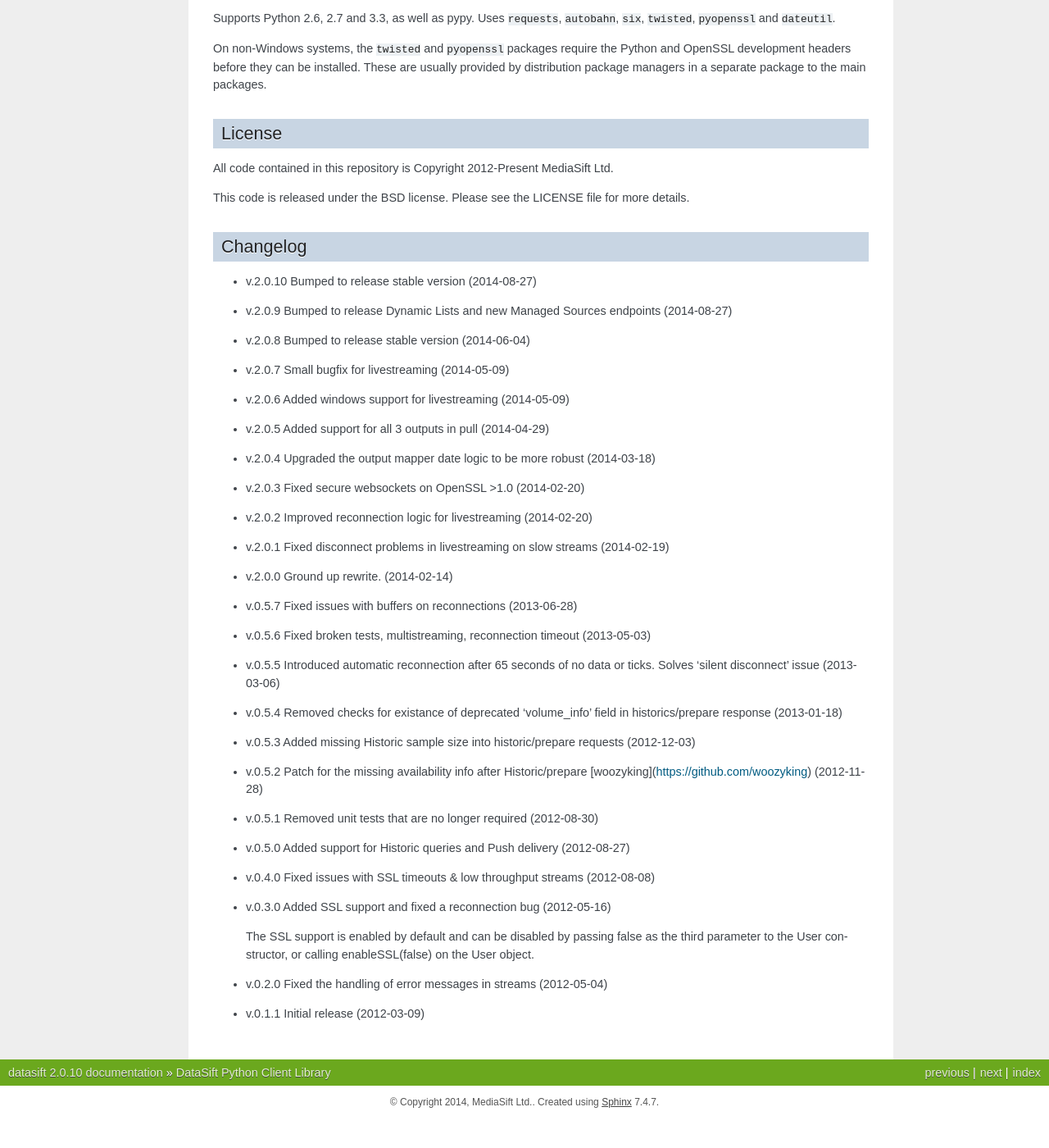
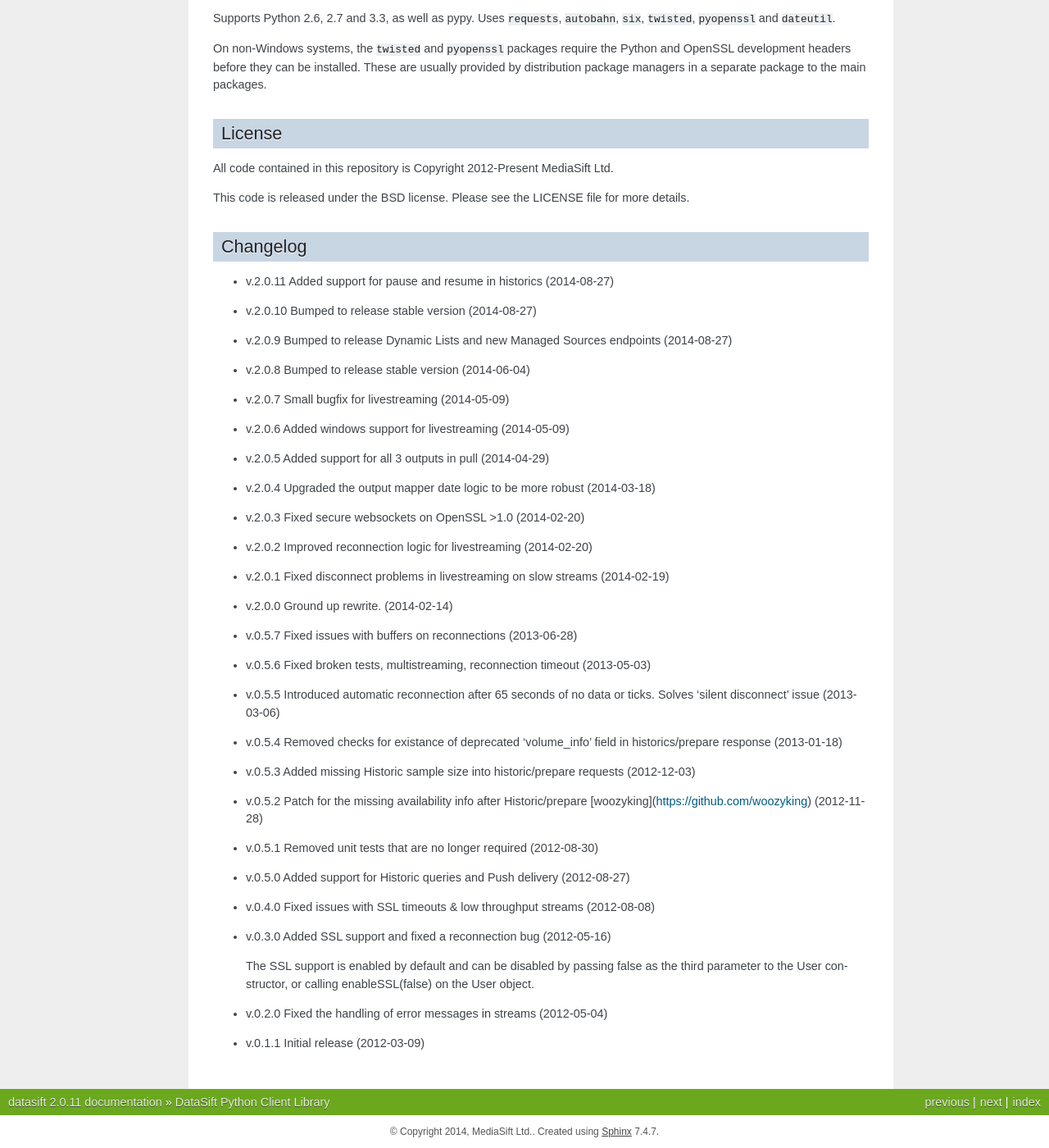
Before and after one commit to MeltwaterArchive/datasift-python, a Sphinx documentation site: the page built from docs/source/readme.rst, in a window 1280 px wide and 1400 px high, scrolled down 1273 px. Shown: the whole window at 82% size. Built offline with Sphinx 7.4.7, drawn with Linux system fonts in a browser that asks for light colours; before the commit the page ends 2637 px from its top, so only the background shows below that; some of the changed text lies outside the part shown.

Commit message:
bumped to 2.0.11

```diff
--- a/README.rst
+++ b/README.rst
@@ -76,6 +76,8 @@ more details.
 Changelog
 ---------
 
+* v.2.0.11 Added support for pause and resume in historics (2014-08-27)
+
 * v.2.0.10 Bumped to release stable version (2014-08-27)
 
 * v.2.0.9 Bumped to release Dynamic Lists and new Managed Sources endpoints (2014-08-27)
--- a/datasift/__init__.py
+++ b/datasift/__init__.py
@@ -44,7 +44,7 @@ more details.
 
 __author__ = "opensource@datasift.com"
 __status__ = "stable"
-__version__ = "2.0.10"
+__version__ = "2.0.11"
 __date__ = "27th Aug 2014"
 
 #-----------------------------------------------------------------------------
--- a/docs/source/conf.py
+++ b/docs/source/conf.py
@@ -57,9 +57,9 @@ copyright = u'2014, MediaSift Ltd.'
 # built documents.
 #
 # The short X.Y version.
-version = '2.0.10'
+version = '2.0.11'
 # The full version, including alpha/beta/rc tags.
-release = '2.0.10'
+release = '2.0.11'
 
 # The language for content autogenerated by Sphinx. Refer to documentation
 # for a list of supported languages.
--- a/setup.py
+++ b/setup.py
@@ -5,7 +5,7 @@ import os.path
 
 setup(
     name="datasift",
-    version="2.0.10",
+    version="2.0.11",
     author="DataSift",
     author_email="opensource@datasift.com",
     maintainer="DataSift",
```
